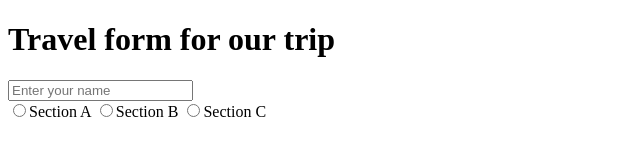
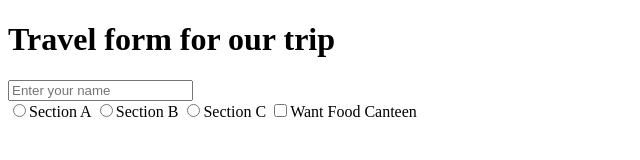
Before and after one commit to Abhisheksingh734/HTML_lecture, a plain HTML site: page Chp4/form.html in a window 1280 px wide. Shown: the whole page, without its empty margins (0-640 px from the left). Drawn offline with Linux system fonts and the light colour scheme.

Commit message:
How to make forms

```diff
--- a/Chp4/form.html
+++ b/Chp4/form.html
@@ -22,6 +22,10 @@
             <lable for="sectionidc">
                 <input type="radio" value="section C" name="section" id="sectionidc">Section C
             </label>
+            <lable for="foodcanteen">
+                <input type="checkbox" id ="Canteen" name ="canteen" id="foodcanteen">Want Food Canteen
+            </lable>
+
         </form>
     </div>
 
```
